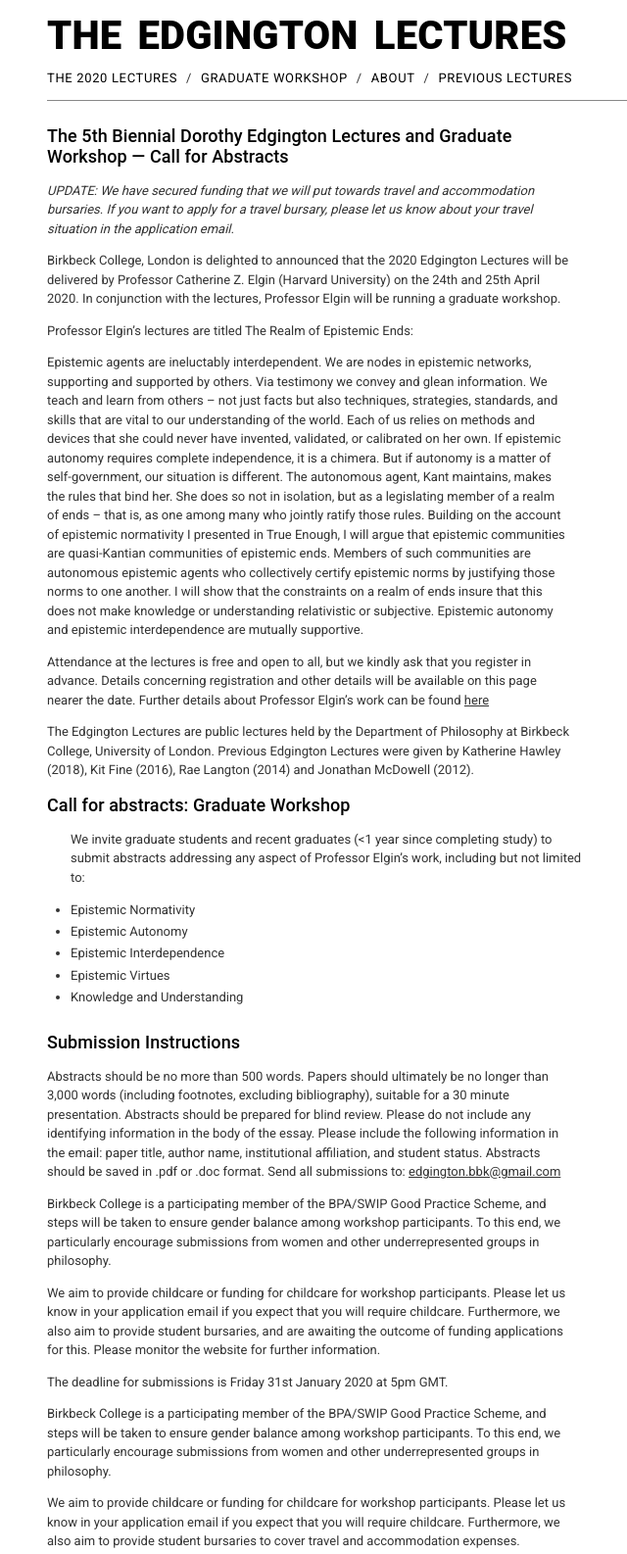
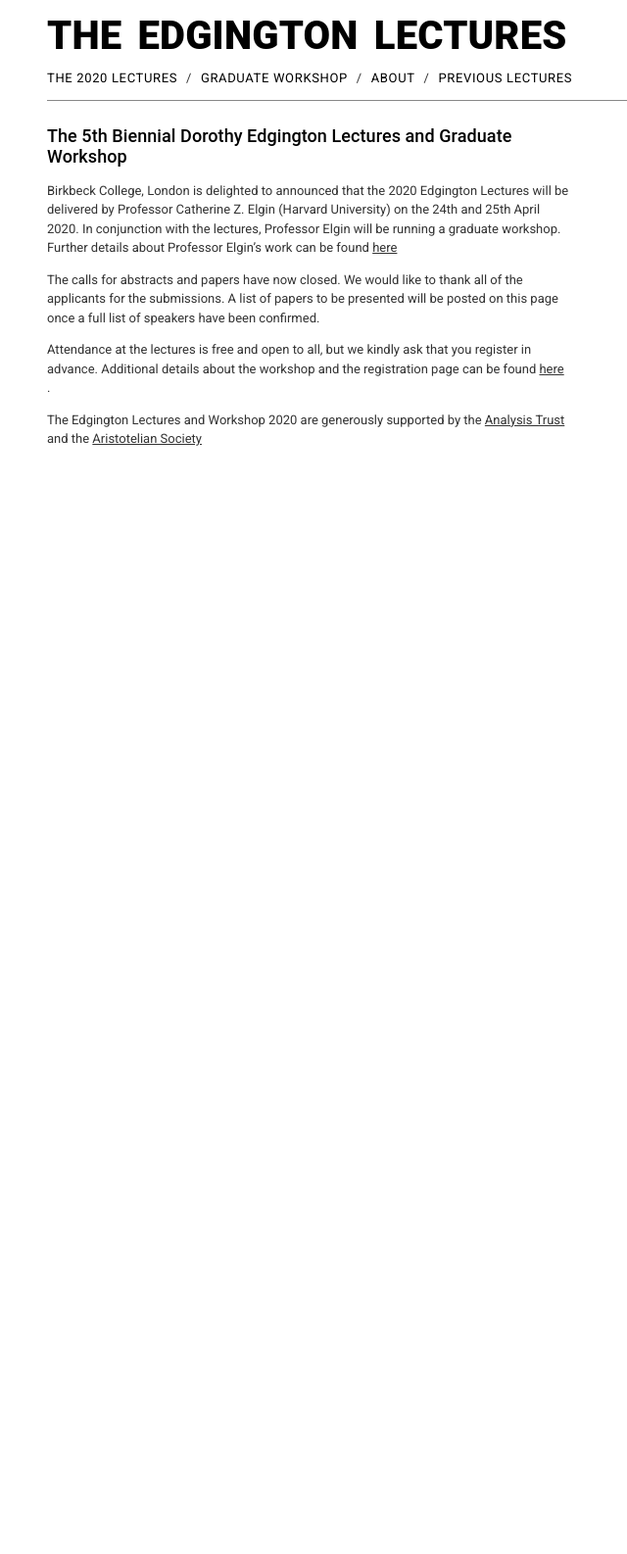
Before and after one commit to edgingtonlectures/edgingtonlectures.2020, a plain HTML site: page workshop/index.html in a window 1280 px wide. Shown: the part 27-1613 px from the top of the page at 98% size, without its empty margins (142-782 px from the left). After the commit the page ends 800 px from the top, so only its background shows below. Drawn offline with Linux system fonts and the light colour scheme.

Commit message:
Workshop and Lecture Update

```diff
--- a/workshop/index.html
+++ b/workshop/index.html
@@ -30,77 +30,20 @@
    </div>
   </div>
   <div id="body">
-   <h2>   The 5th Biennial Dorothy Edgington Lectures and Graduate Workshop — Call for Abstracts
+   <h2>   The 5th Biennial Dorothy Edgington Lectures and Graduate Workshop
 </h2>
    <p>
-    <i>
-     UPDATE: We have secured funding that we will put towards travel and accommodation bursaries. If you want to apply for a travel bursary, please let us know about your travel situation in the application email.
-    </i>
+     Birkbeck College, London is delighted to announced that the 2020 Edgington Lectures will be delivered by Professor Catherine Z. Elgin (Harvard University) on the 24th and 25th April 2020. In conjunction with the lectures, Professor Elgin will be running a graduate workshop. Further details about Professor Elgin’s work can be found <a href="http://elgin.harvard.edu/">here </a>
    </p>
    <p>
+     The calls for abstracts and papers have now closed. We would like to thank all of the applicants for the submissions. A list of papers to be presented will be posted on this page once a full list of speakers have been confirmed.
 
-     Birkbeck College, London is delighted to announced that the 2020 Edgington Lectures will be delivered by Professor Catherine Z. Elgin (Harvard University) on the 24th and 25th April 2020. In conjunction with the lectures, Professor Elgin will be running a graduate workshop.
 </p>
 <p>
+  Attendance at the lectures is free and open to all, but we kindly ask that you register in advance. Additional details about the workshop and the registration page can be found <a href="http://www.bbk.ac.uk/events/remote_event_view?id=11872"> here </a>.
 
-     Professor Elgin’s lectures are titled The Realm of Epistemic Ends:
    </p>
-   <p>
-
-     Epistemic agents are ineluctably interdependent. We are nodes in epistemic networks, supporting and supported by others. Via testimony we convey and glean information. We teach and learn from others – not just facts but also techniques, strategies, standards, and skills that are vital to our understanding of the world. Each of us relies on methods and devices that she could never have invented, validated, or calibrated on her own. If epistemic autonomy requires complete independence, it is a chimera. But if autonomy is a matter of self-government, our situation is different. The autonomous agent, Kant maintains, makes the rules that bind her. She does so not in isolation, but as a legislating member of a realm of ends – that is, as one among many who jointly ratify those rules. Building on the account of epistemic normativity I presented in True Enough, I will argue that epistemic communities are quasi-Kantian communities of epistemic ends. Members of such communities are autonomous epistemic agents who collectively certify epistemic norms by justifying those norms to one another. I will show that the constraints on a realm of ends insure that this does not make knowledge or understanding relativistic or subjective. Epistemic autonomy and epistemic interdependence are mutually supportive.
-   </p>
-   <p>
-
-     Attendance at the lectures is free and open to all, but we kindly ask that you register in advance. Details concerning registration and other details will be available on this page nearer the date. Further details about Professor Elgin’s work can be found <a href="http://elgin.harvard.edu/">here </a>
-   </p>
-   <p>
-
-     The Edgington Lectures are public lectures held by the Department of Philosophy at Birkbeck College, University of London. Previous Edgington Lectures were given by Katherine Hawley (2018), Kit Fine (2016), Rae Langton (2014) and Jonathan McDowell (2012).
-</p>
-     <h2>Call for abstracts: Graduate Workshop</h2>
-
-
-
-
-     <ul><p>We invite graduate students and recent graduates (<1 year since completing study) to submit abstracts addressing any aspect of Professor Elgin’s work, including but not limited to:</p>
-
-     <li>Epistemic Normativity</li>
-
-     <li>Epistemic Autonomy</li>
-
-  <li>Epistemic Interdependence</li>
-
-  <li>Epistemic Virtues</li>
-
-<li>Knowledge and Understanding</li>
-   </ul>
-
-  <h2>   Submission Instructions</h2>
-  <p>
-     Abstracts should be no more than 500 words. Papers should ultimately be no longer than 3,000 words (including footnotes, excluding bibliography), suitable for a 30 minute presentation.
-     Abstracts should be prepared for blind review. Please do not include any identifying information in the body of the essay.
-     Please include the following information in the email: paper title, author name, institutional affiliation, and student status.
-     Abstracts should be saved in .pdf or .doc format.
-     Send all submissions to: <a href="mailto:edgington.bbk@gmail.com">edgington.bbk@gmail.com</a>
-   </p>
-   <p>
-     Birkbeck College is a participating member of the BPA/SWIP Good Practice Scheme, and steps will be taken to ensure gender balance among workshop participants. To this end, we particularly encourage submissions from women and other underrepresented groups in philosophy.
-   </p>
-   <p>
-     We aim to provide childcare or funding for childcare for workshop participants. Please let us know in your application email if you expect that you will require childcare. Furthermore, we also aim to provide student bursaries, and are awaiting the outcome of funding applications for this.  Please monitor the website for further information.
-   </p>
-   <p>
-
-     The deadline for submissions is Friday 31st January 2020 at 5pm GMT.
-
-     </p>
-   <p>
-    Birkbeck College is a participating member of the BPA/SWIP Good Practice Scheme, and steps will be taken to ensure gender balance among workshop participants. To this end, we particularly encourage submissions from women and other underrepresented groups in philosophy.
-    <p>
-     <p> We aim to provide childcare or funding for childcare for workshop participants. Please let us know in your application email if you expect that you will require childcare. Furthermore, we also aim to provide student bursaries to cover travel and accommodation expenses.
-   </p>
-
-  <p>
+     <p>
 The Edgington Lectures and Workshop 2020 are generously supported by the <a href="https://www.analysistrust.org"> Analysis Trust</a> and the <a href="https://www.aristoteliansociety.org.uk/">Aristotelian Society</a>
 </p>
     <!--Please register
```
Also changed, not shown: index.html (+6 -12 lines).
